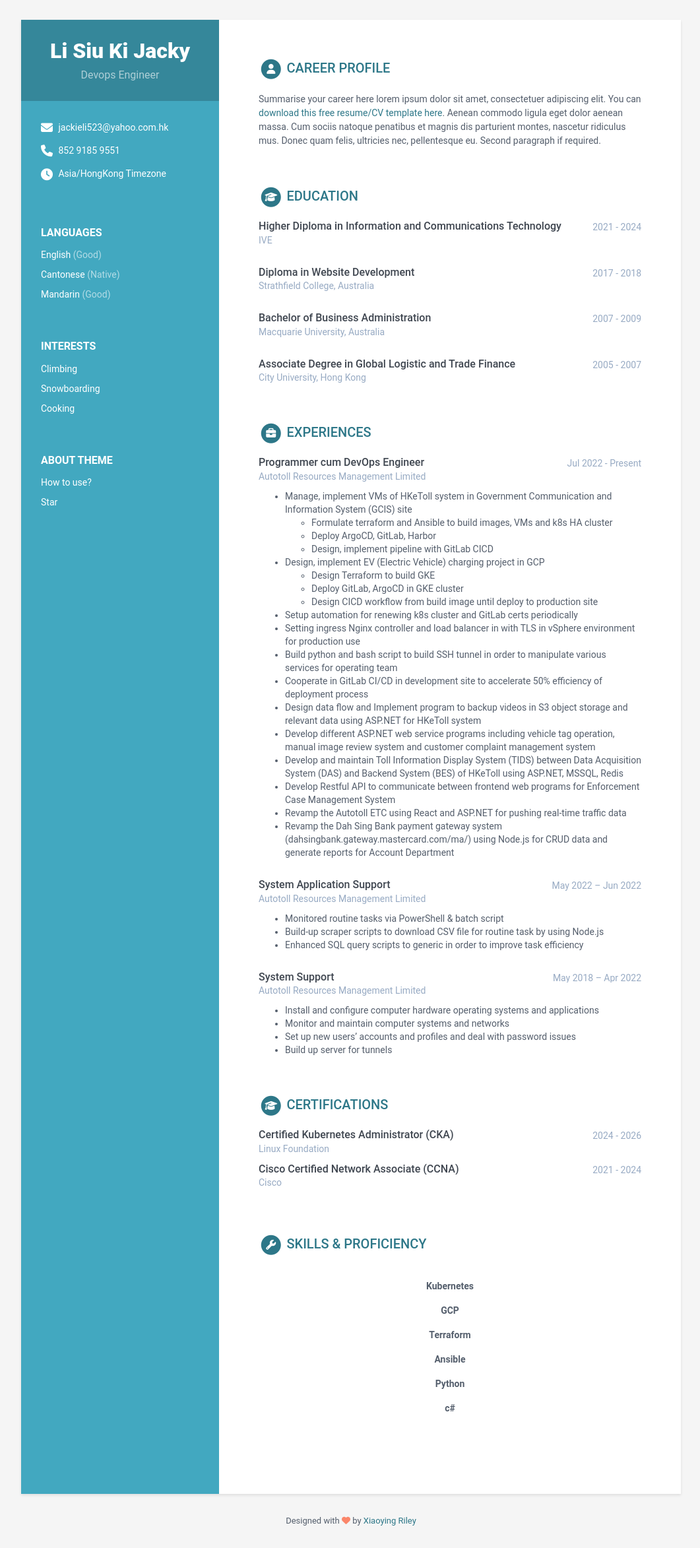
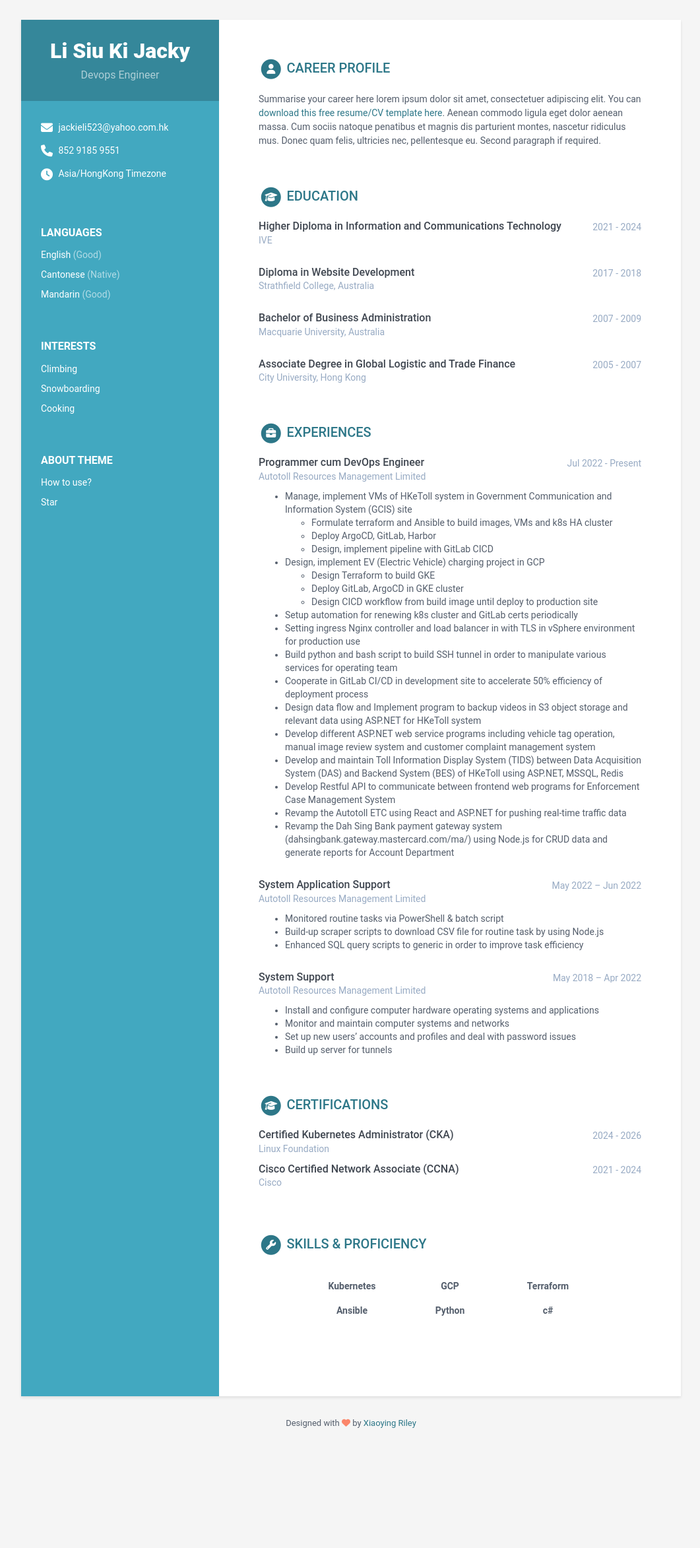
Before and after one commit to Ovvio2311/online-resume, a Jekyll site: the page built from index.html, in a window 1280 px wide. Shown: the whole page at 66% size, without its empty margins (108-1169 px from the left). Built offline with Jekyll 4.4.1, drawn with Linux system fonts in a browser that asks for light colours; after the commit the page ends 2198 px from its top, so only the background shows below that.

Commit message:
Update _responsive.scss

```diff
--- a/_sass/_responsive.scss
+++ b/_sass/_responsive.scss
@@ -40,7 +40,7 @@
     margin-bottom: 0;
   }
   .skillset .item {
-    width: 100%;
+    width: 25%;
     display: inline-block;
   }
   .skillset {
```
